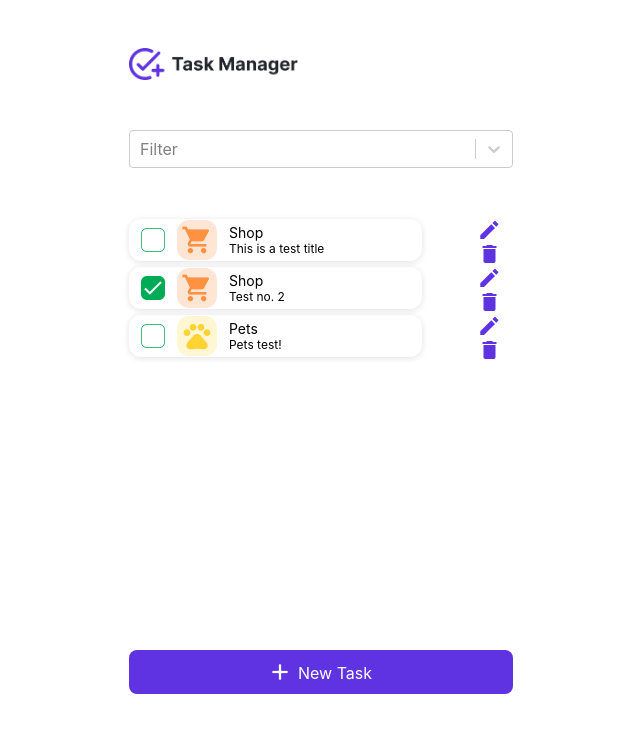
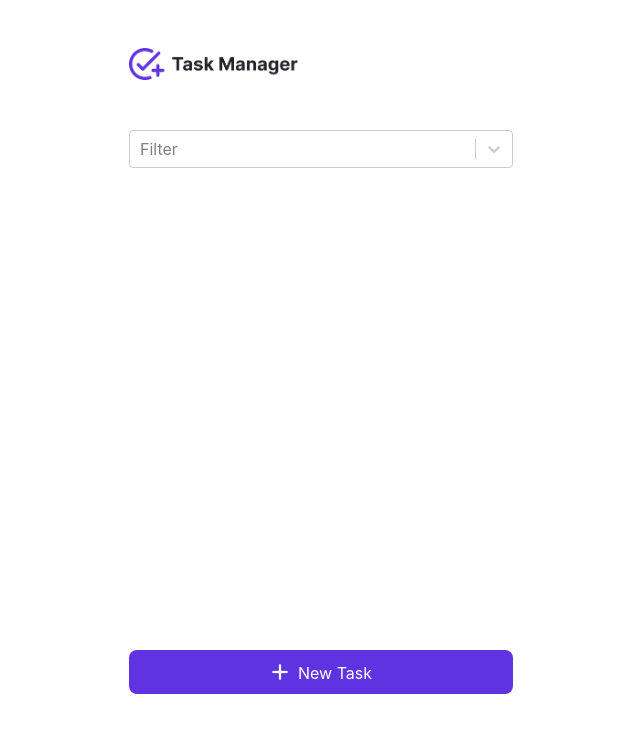
Before and after one commit to carmellit2002/TodoListTictuk, a React (Create React App) app in the folder todo-list-tictuk/: page / in a window 1280 px wide. Shown: the top 732 px of the page, without its empty margins (319-959 px from the left). Built offline with nearby package versions, Linux system fonts and the light colour scheme.

Commit message:
Now fetching existing tasks from local storage

```diff
--- a/todo-list-tictuk/src/Containers/CreateTaskForm/CreateTaskForm.jsx
+++ b/todo-list-tictuk/src/Containers/CreateTaskForm/CreateTaskForm.jsx
@@ -18,7 +18,7 @@ const CreateTaskForm = () => {
             category: category,
             completionStatus: completionStatus
         }
-        const existingTasks = localStorage.getItem('tasks');
+        const existingTasks = JSON.parse(localStorage.getItem('tasks'));
         localStorage.setItem('tasks', JSON.stringify(existingTasks ? [...existingTasks, newTask] : [newTask]))
     }
 
--- a/todo-list-tictuk/src/Containers/TasksList/TasksList.jsx
+++ b/todo-list-tictuk/src/Containers/TasksList/TasksList.jsx
@@ -27,8 +27,8 @@ const TasksList = ({ categoryFilter }) => {
     const [tasks, setTasks] = useState([]);
 
     useEffect(() => {
-        // Fetch tasks from Local Storage or something.
-        setTasks(tempTasks);
+        const localStorageTasks = localStorage.getItem('tasks');
+        setTasks(localStorageTasks ? JSON.parse(localStorageTasks) : []);
     }, [])
 
     const onStatusClick = (randomGeneratedID) => {
```
